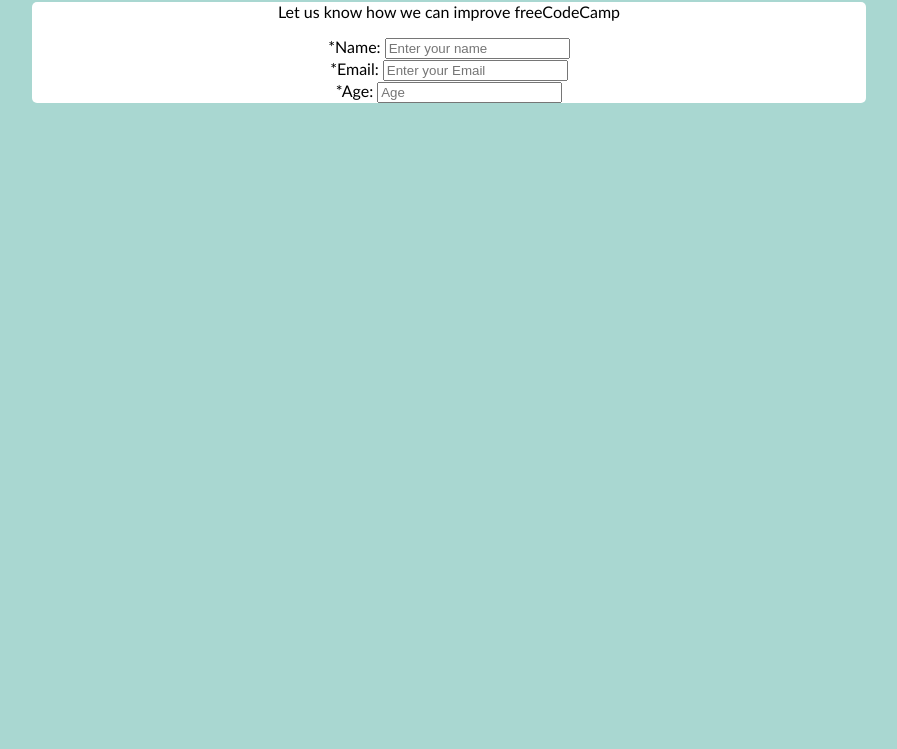
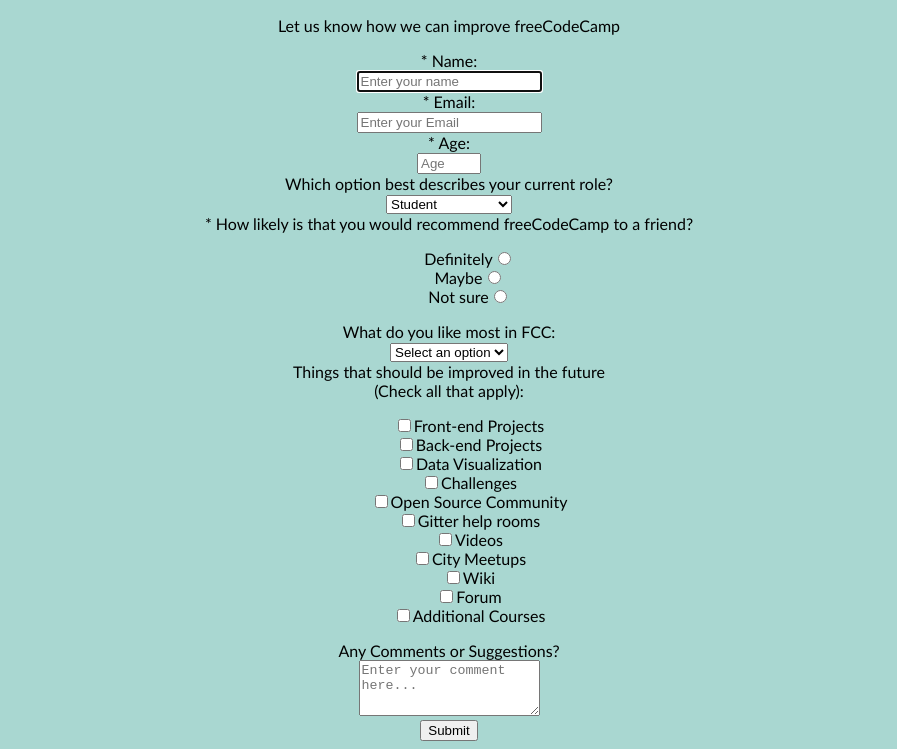
Before and after one commit to hadissulejmani/freecodecamp-projects, a plain HTML site: page survey-form/index.html in a window 1280 px wide. Shown: the part 66-815 px from the top of the page, without its empty margins (191-1088 px from the left). Drawn offline with Linux system fonts and the light colour scheme.

Commit message:
Update index.html

```diff
--- a/survey-form/index.html
+++ b/survey-form/index.html
@@ -1,4 +1,4 @@
-<!DOCTYPE <!DOCTYPE html>
+<!DOCTYPE html>
 <html>
 <head>
     <meta charset="utf-8">
@@ -8,14 +8,107 @@
     <link rel="stylesheet" type="text/css" media="screen" href="main.css">
 </head>
 <body>
-    <h1 id="title">Survey Form</h1>
-    <div id="main">
-        <p id="description">Let us know how we can improve freeCodeCamp</p>
-        <form id="survey-form">
-            *Name: <input type="text" id="name" placeholder="Enter your name"/><br/>
-            *Email: <input type="text" id="email" placeholder="Enter your Email"/></br>
-            *Age: <input type="number" id="age" placeholder="Age"/>
-        </form>
-    </div>
+        <h1 id="title">Survey Form</h1>
+        <div id="form-outer">
+          <p id="description">
+            Let us know how we can improve freeCodeCamp
+          </p>
+          <form id="survey-form" method="GET" action="https://crossorigin.me/https://freecodecamp.com">
+            <div class="rowTab">
+              <div class="labels">
+                <label id="name-label" for="name">* Name: </label>
+              </div>
+              <div class="rightTab">
+                <input autofocus type="text" name="name" id="name" class="input-field" placeholder="Enter your name" required>
+              </div>
+            </div>
+            <div class="rowTab">
+              <div class="labels">
+                <label id="email-label" for="email">* Email: </label>
+              </div>
+              <div class="rightTab">
+                <input type="email" name="email" id="email" class="input-field" required placeholder="Enter your Email">
+              </div>
+            </div>
+            <div class="rowTab">
+              <div class="labels">
+                <label id="number-label" for="age">* Age: </label>
+              </div>
+              <div class="rightTab">
+                <input type="number" name="age" id="number" min="1" max="125" class="input-field" placeholder="Age">
+              </div>
+            </div>
+            <div class="rowTab">
+              <div class="labels">
+                <label for="currentPos">Which option best describes your current role?</label>
+              </div>
+              <div class="rightTab">
+                <select id="dropdown" name="currentPos" class="dropdown">
+              <option disabled value>Select an option</option>
+              <option  value="student">Student</option>
+              <option value="job">Full Time Job</option>
+              <option value="learner">Full Time Learner</option>
+              <option value="preferNo">Prefer not to say</option>
+              <option value="other">Other</option>
+            </select>
+              </div>
+            </div>
+            <div class="rowTab">
+              <div class="labels">
+                <label for="userRating">* How likely is that you would recommend freeCodeCamp to a friend?</label>
+              </div>
+              <div class="rightTab">
+                <ul style="list-style: none;">
+                  <li class="radio"><label>Definitely<input name="radio-buttons" value="1"  type="radio" class="userRatings" ></label></li>
+                  <li class="radio"><label>Maybe<input name="radio-buttons" value="2"  type="radio" class="userRatings" ></label></li>
+                  <li class="radio"><label>Not sure<input name="radio-buttons" value="3"  type="radio" class="userRatings" ></label></li>
+                </ul>
+              </div>
+            </div>
+            <div class="rowTab">
+              <div class="labels">
+                <label for="most-like">What do you like most in FCC: </label>
+              </div>
+              <div class="rightTab">
+                <select id="most-like" name="mostLike" class="dropdown">
+              <option disabled selected value>Select an option</option>
+              <option value="challenges">Challenges</option>
+              <option value="projects">Projects</option>
+              <option value="community">Community</option>
+              <option value="openSource">Open Source</option>
+            </select>
+              </div>
+            </div>
+            <div class="rowTab">
+              <div class="labels">
+                <label for="preferences">Things that should be improved in the future<br>(Check all that apply): </label>
+              </div>
+              <div class="rightTab">
+                <ul id="preferences" style="list-style: none;">
+                  <li class="checkbox"><label><input name="prefer" value="1" type="checkbox" class="userRatings">Front-end Projects</label></li>
+                  <li class="checkbox"><input name="prefer" value="2" type="checkbox" class="userRatings">Back-end Projects</li>
+                  <li class="checkbox"><label><input name="prefer" value="3" type="checkbox" class="userRatings">Data Visualization</label></li>
+                  <li class="checkbox"><label><input name="prefer" value="4" type="checkbox" class="userRatings">Challenges</label></li>
+                  <li class="checkbox"><label><input name="prefer" value="5" type="checkbox" class="userRatings">Open Source Community</label></li>
+                  <li class="checkbox"><label><input name="prefer" value="6" type="checkbox" class="userRatings">Gitter help rooms</label></li>
+                  <li class="checkbox"><label><input name="prefer" value="7" type="checkbox" class="userRatings">Videos</label></li>
+                  <li class="checkbox"><label><input name="prefer" value="8" type="checkbox" class="userRatings">City Meetups</label></li>
+                  <li class="checkbox"><label><input name="prefer" value="9" type="checkbox" class="userRatings">Wiki</label></li>
+                  <li class="checkbox"><label><input name="prefer" value="10" type="checkbox" class="userRatings">Forum</label></li>
+                  <li class="checkbox"><label><input name="prefer" value="10" type="checkbox" class="userRatings">Additional Courses</label></li>
+                </ul>
+              </div>
+            </div>
+            <div class="rowTab">
+              <div class="labels">
+                <label for="comments">Any Comments or Suggestions?</label>
+              </div>
+              <div class="rightTab">
+                <textarea id="comments" class="input-field" style="height:50px;resize:vertical;" name="comment" placeholder="Enter your comment here..."></textarea>
+              </div>
+            </div>
+            <button id="submit" type="submit">Submit</button>
+          </form>
+        </div>
 </body>
 </html>
```
